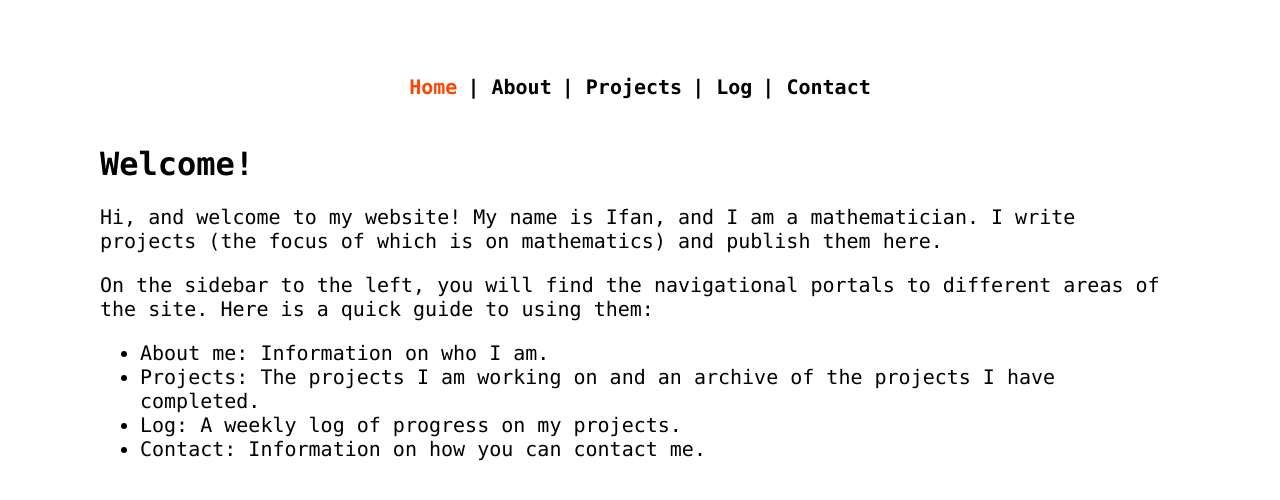
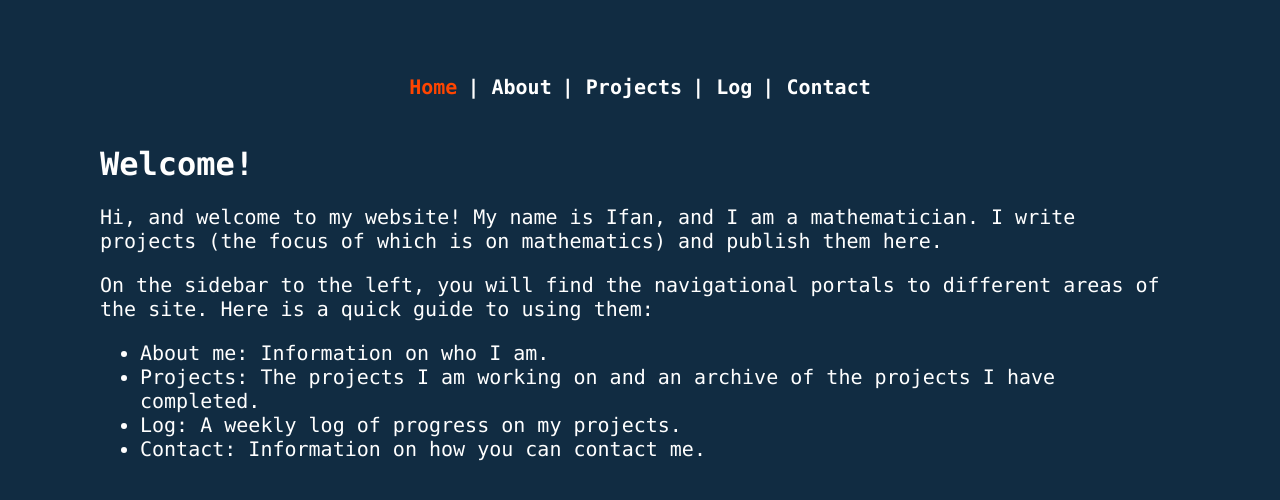
Before and after one commit to nafiblu/public_html, a plain HTML site: page index.html in a window 1280 px wide. Drawn offline with Linux system fonts and the light colour scheme; a web font is replaced by a local one.

Commit message:
Changed colours
Changed background colour to #112c42 from white and changed text colour from black to white.

```diff
--- a/styles.css
+++ b/styles.css
@@ -1,5 +1,6 @@
 html {
-    background-color: white;
+    background-color: #112c42;
+    color: white;
 }
 
 body {
@@ -28,13 +29,13 @@ body {
 
 .sb-op a {
     text-decoration: none;
-    color: black;
+    color: white;
 }
 
 .content {
     padding: 0px 50px 0px 50px;
     flex: 5 1 0%;
-    background-color: white;
+    background-color: #112c42;
 }
 
 .content p, .content ul {
```
